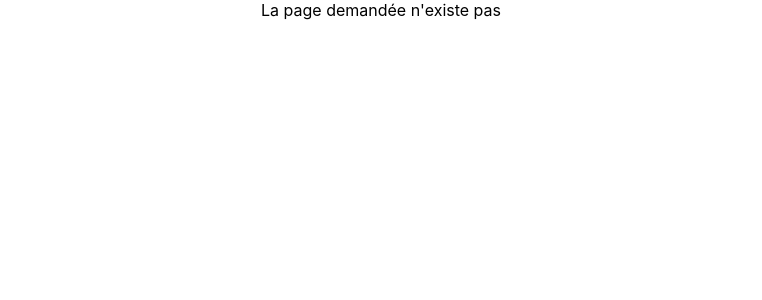
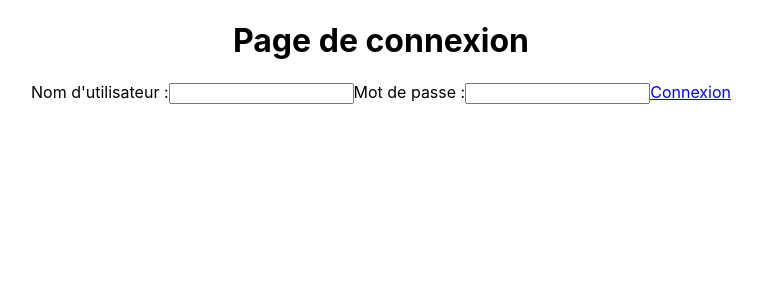
Before and after one commit to c0b4lt-student/statify-front, a React (Create React App) app: page /register in a window 1280 px wide. Shown: the top 300 px of the page, without its empty margins (259-1021 px from the left). Built offline with nearby package versions, Linux system fonts and the light colour scheme.

Commit message:
register page added for test

```diff
--- a/src/containers/Site.js
+++ b/src/containers/Site.js
@@ -1,6 +1,7 @@
 import React from 'react';
 import {Route, Routes} from "react-router-dom";
 import LogIn from "../pages/LogIn";
+import Register from "../pages/Register";
 
 function Site(props) {
   return (
@@ -8,6 +9,7 @@ function Site(props) {
       <Routes>
         <Route exact path="/" element={<LogIn />} />
         <Route exact path="/login" element={<LogIn />} />
+        <Route exact path="/register" element={<Register />} />
 
         <Route path='*' element={<div>La page demandée n'existe pas</div>} />
       </Routes>
--- /dev/null
+++ b/src/pages/Register.jsx
@@ -0,0 +1,38 @@
+import React, {useState} from 'react';
+import LoginButton from "../components/LoginButton";
+import axios from 'axios';
+
+function Register(props) {
+  const [email, setEmail] = useState('');
+  const [password, setPassword] = useState('');
+
+  const postReq = async () => {
+    return (await axios({
+      method: 'post',
+      url: 'http://localhost:8080/api/auth/register',
+      data : {
+        email: email,
+        password: password
+      }
+    }));
+  };
+
+  return (
+    <>
+      <h1>Page de connexion</h1>
+      <form>
+        <label htmlFor="username">Nom d'utilisateur :</label>
+        <input type="email" id="username" name="username"
+               onChange={(e) => setEmail(e.currentTarget.value)}/>
+
+        <label htmlFor="password">Mot de passe :</label>
+        <input type="password" id="password" name="password"
+               onChange={(e) => setPassword(e.currentTarget.value)}/>
+
+        <LoginButton type="button">{postReq}</LoginButton>
+      </form>
+    </>
+  );
+}
+
+export default Register;
```
